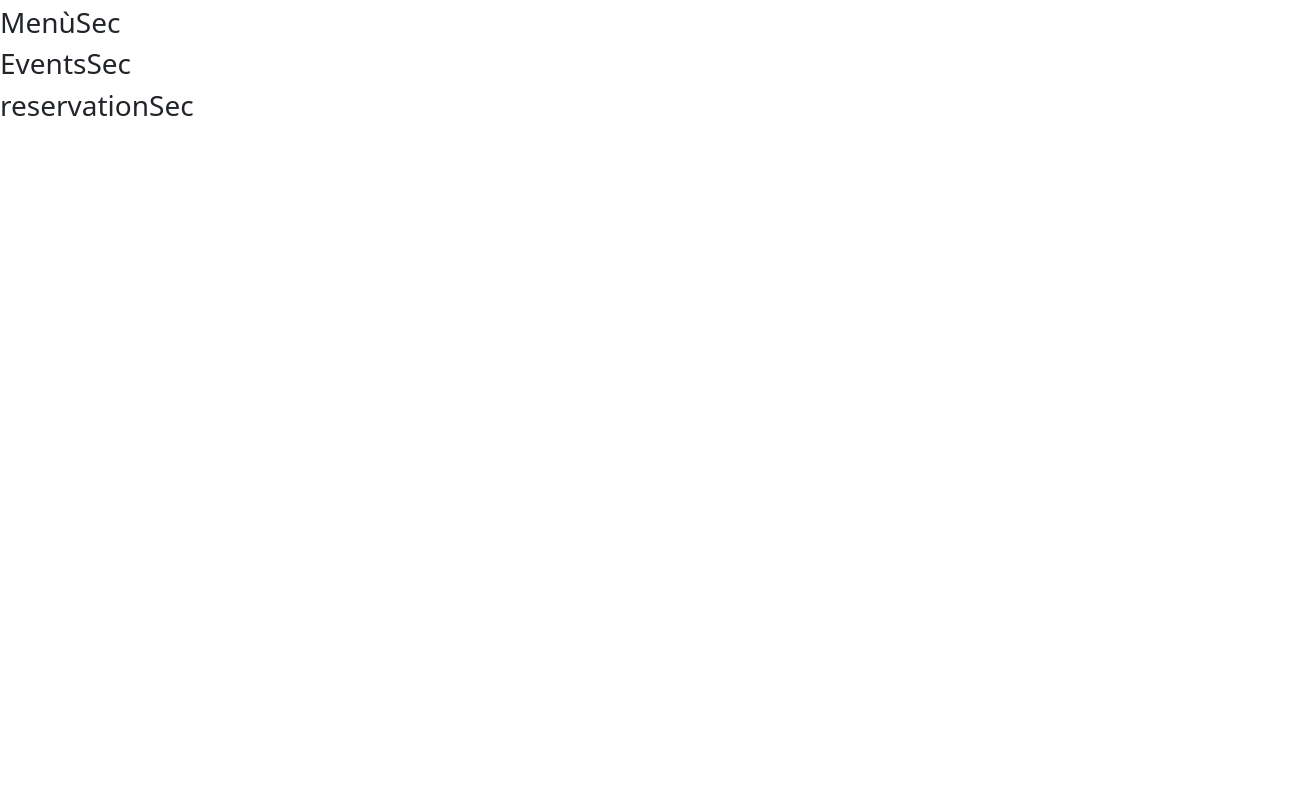
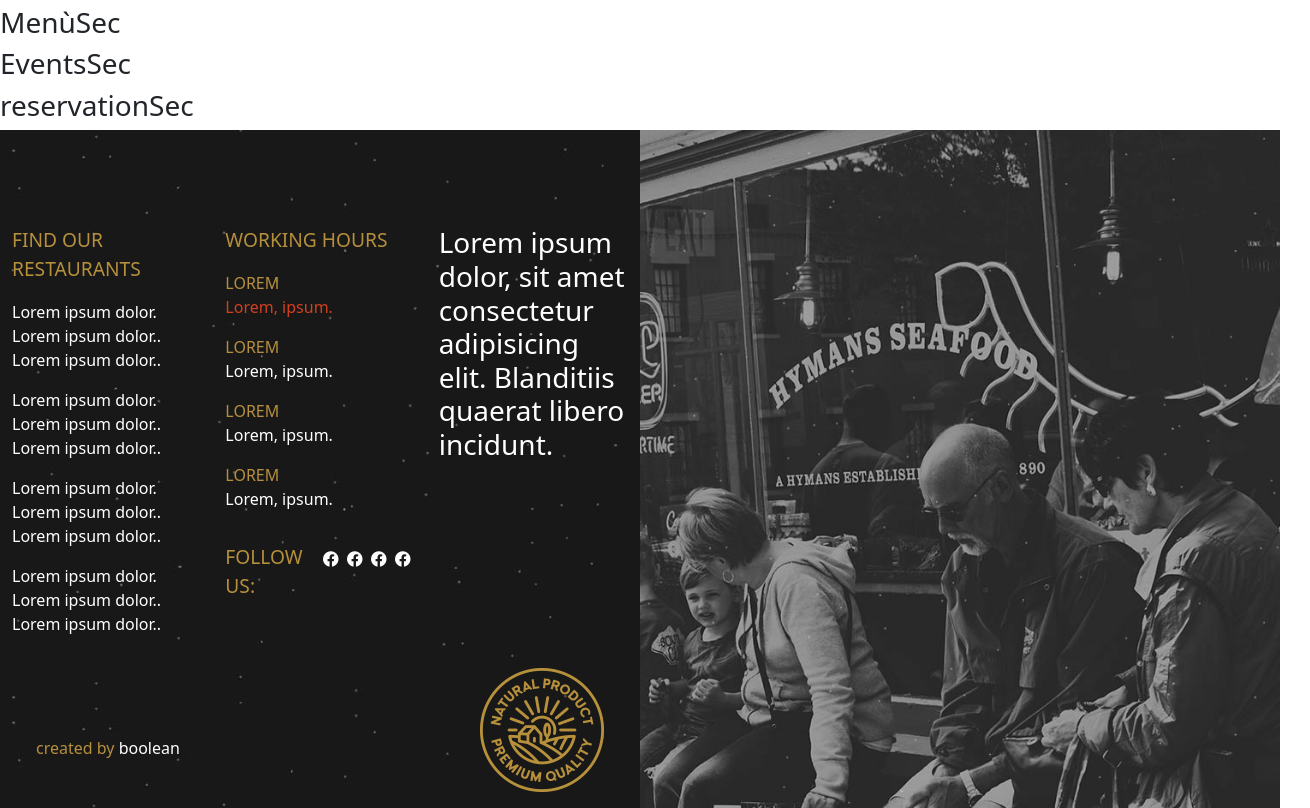
Before and after one commit to CristianUrsino/proj-html-vuejs, a Vue app: page / in a window 1280 px wide. Shown: the part 1100-1908 px from the top of the page, 1310 px wide, since content can reach past the window. Before the commit the page ends 1230 px from the top, so only its background shows below. Built offline with nearby package versions, Linux system fonts and the light colour scheme.

Commit message:
added static footer

```diff
--- a/src/assets/styles/main.scss
+++ b/src/assets/styles/main.scss
@@ -18,12 +18,19 @@ $fa-font-path: '../webfonts';
 img{
     width: 100%;
 }
+a{
+    color: $whiteColorTx;
+    text-decoration: none;
+}
 // ********UTILITYS
 .my-btn{
     border: none;
     background-color: $redColorBg;
     padding: 5px 30px;
     color: $whiteColorTx;
+}
+.red-text{
+    color: $redColorTx;
 }
 // ********STRUCTURE
 //header
@@ -62,6 +69,7 @@ header{
         }
         .carousel-control-prev,
         .carousel-control-next{
+            overflow-x: hidden;
             opacity: 1;
             .slide-btn{
                 padding: 5px;
@@ -92,3 +100,41 @@ header{
         }
     }
 }
+//footer
+footer{
+    color: $whiteColorTx;
+    background-image: url(../images/cielostellato.PNG);
+    >*{
+        min-width: 50%;
+        position: relative;
+    }
+    a:hover{
+        color: $brownColorTx;
+    }
+    >figure{
+        margin: 0 !important;
+        object-fit: cover;
+        img{
+            object-fit: cover;
+            height: 100%;
+        }
+    }
+    ul{
+        padding: 0;
+    }
+    .title-list{
+        color: $brownColorTx;
+        font-size: 1.2em;
+    }
+    .sub-title-list{
+        color:$brownColorTx;
+    }
+    .follow-us{
+        *{
+            padding-left: 0;
+        }
+        i{
+            padding: 0 4px;
+        }
+    }
+}
--- a/src/assets/styles/parcials/_variables.scss
+++ b/src/assets/styles/parcials/_variables.scss
@@ -6,6 +6,7 @@ $brownColorBg: #b7903c;
 $blueColorBg: #000026;
 $magentaColorBg: #ee2852;
 $redColorBg: #d2401e;
+
 $whiteColorTx: #ffffff;
 $lightGrayColorTx: #cdcdcd;
 $grayColorTx: #8f8f8f;
@@ -15,6 +16,7 @@ $greenColorTx: #339966;
 $redColorTx: #d2401e;
 $lightBlackColorTx: #2d2d2d;
 $blackColorTx: #000000;
+
 $whiteColorFill: #ffffff;
 $grayColorFill: #8f8f8f;
 $darkGrayColorFill: #303030;
--- a/src/components/FooterComponent.vue
+++ b/src/components/FooterComponent.vue
@@ -1,5 +1,99 @@
 <template>
+    <footer class="d-flex">
 
+        <div class="mt-5 pt-5 container-fluid">
+
+            <div class="row justify-content-between wrap">
+                <ul class="col-12 col-md-4">
+                    <li class="title-list mb-3">FIND OUR RESTAURANTS</li>
+                    <li class="mb-3">
+                        <ul>
+                            <div><a href="#">Lorem ipsum dolor.</a></div>
+                            <div><a href="#">Lorem ipsum dolor..</a></div>
+                            <div><a href="#">Lorem ipsum dolor..</a></div>
+                        </ul>
+                    </li>
+                    <li class="mb-3">
+                        <ul>
+                            <div><a href="#">Lorem ipsum dolor.</a></div>
+                            <div><a href="#">Lorem ipsum dolor..</a></div>
+                            <div><a href="#">Lorem ipsum dolor..</a></div>
+                        </ul>
+                    </li>
+                    <li class="mb-3">
+                        <ul>
+                            <div><a href="#">Lorem ipsum dolor.</a></div>
+                            <div><a href="#">Lorem ipsum dolor..</a></div>
+                            <div><a href="#">Lorem ipsum dolor..</a></div>
+                        </ul>
+                    </li>
+                    <li class="mb-3">
+                        <ul>
+                            <div><a href="#">Lorem ipsum dolor.</a></div>
+                            <div><a href="#">Lorem ipsum dolor..</a></div>
+                            <div><a href="#">Lorem ipsum dolor..</a></div>
+                        </ul>
+                    </li>
+                </ul>
+
+                <div  class="col-12 col-md-4 d-flex flex-column">
+                    <ul>
+                        <li class="title-list mb-3">WORKING HOURS</li>
+                        <li class="mb-3">
+                            <ul>
+                                <li class="sub-title-list">LOREM</li>
+                                <li class="red-text">Lorem, ipsum.</li>
+                            </ul>
+                        </li>
+                        <li class="mb-3">
+                            <ul>
+                                <li class="sub-title-list">LOREM</li>
+                                <li>Lorem, ipsum.</li>
+                            </ul>
+                        </li>
+                        <li class="mb-3">
+                            <ul>
+                                <li class="sub-title-list">LOREM</li>
+                                <li>Lorem, ipsum.</li>
+                            </ul>
+                        </li>
+                        <li class="mb-3">
+                            <ul>
+                                <li class="sub-title-list">LOREM</li>
+                                <li>Lorem, ipsum.</li>
+                            </ul>
+                        </li>
+                    </ul>
+
+                    <div class="d-flex follow-us pb-3">
+                    <div class="title-list">FOLLOW US:</div>
+                    <ul class="d-flex pt-2">
+                        <i class="fa-brands fa-facebook"></i>
+                        <i class="fa-brands fa-facebook"></i>
+                        <i class="fa-brands fa-facebook"></i>
+                        <i class="fa-brands fa-facebook"></i>
+                    </ul>
+                </div>
+                </div>
+
+                <h3 class="col-12 col-md-4">
+                    Lorem ipsum dolor, sit amet consectetur adipisicing elit. Blanditiis quaerat libero incidunt.
+                </h3>
+
+            </div>
+
+            <div class="d-flex justify-content-between created-by px-4">
+                <div class="align-self-end pb-5"><span class="sub-title-list">created by</span> <span>boolean</span></div>
+                <figure><img src="../assets/images/footer-bottom-img.png" alt="logo"></figure>
+            </div>
+
+        </div>
+
+        <figure class="d-none d-lg-block">
+            <img src="../assets/images/footer-img-1.jpg" alt="">
+        </figure>
+
+    </footer>
 </template>
 
 <script>
```
